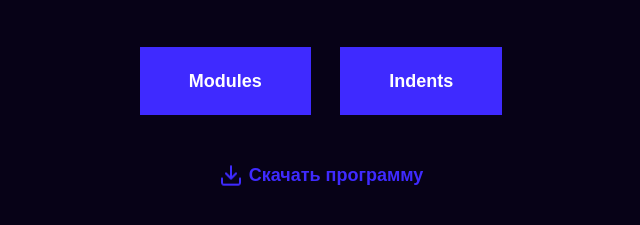
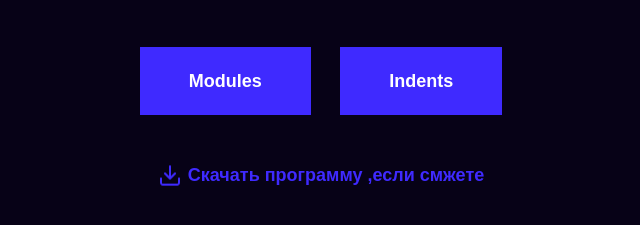
Before and after one commit to NoWar-dev/new, a plain HTML site: page index.html in a window 1280 px wide. Shown: the part 335-560 px from the top of the page, without its empty margins (319-959 px from the left). Drawn offline with Linux system fonts and the light colour scheme.

Commit message:
del?modi?del

```diff
--- a/index.html
+++ b/index.html
@@ -20,7 +20,7 @@
     <a class="link-two" href="article.html">Indents </a>
   </div>
 
-  <a class="link-tree" href="2.14 skillbox.docx" download>Скачать прогpамму </a>
+  <a class="link-tree" href="2.14 skillbox.docx" download>Скачать прогpамму ,если смжете </a>
 
 </body>
 
```
Also changed, not shown: sng.txt (deleted), 1 other file.
